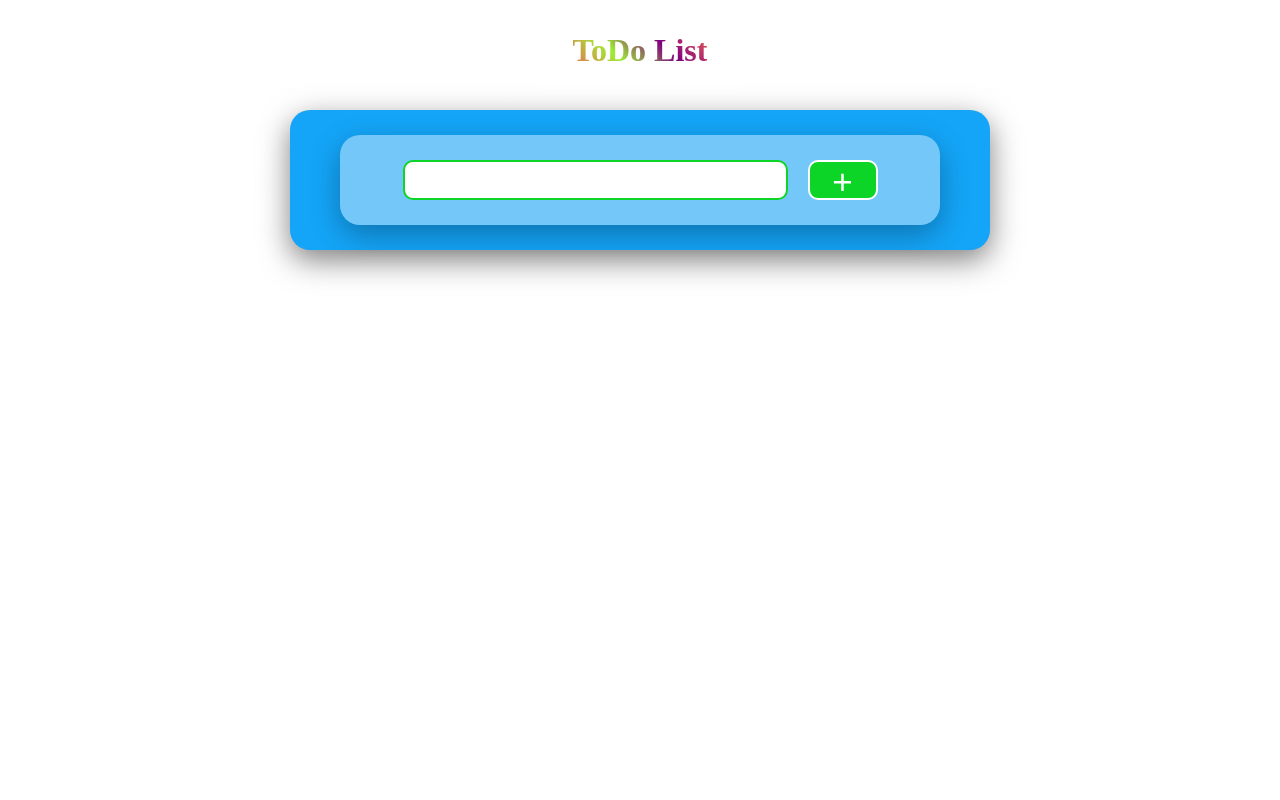
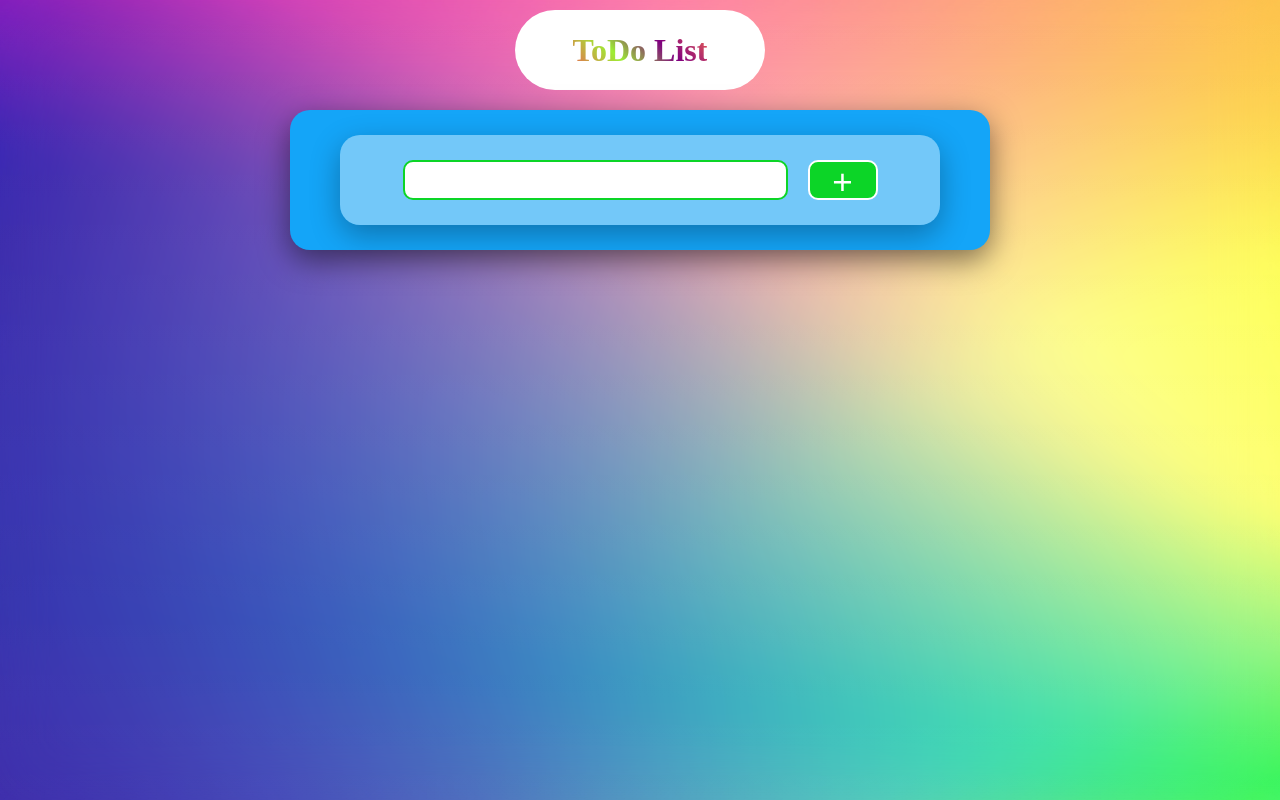
Before and after one commit to Mrcode93/Portfolio, a plain HTML site: page index.html in a window 1280 px wide. Drawn offline with nearby package versions, Linux system fonts and the light colour scheme.

Commit message:
Update style.css

```diff
--- a/style.css
+++ b/style.css
@@ -5,7 +5,7 @@
 }
 
 body {
-    background-image: url('/todoList/pexels-gradienta-6985119.jpg');
+    background-image: url('pexels-gradienta-6985119.jpg');
     background-size: cover;
     background-repeat: no-repeat;
     width: 100%;
```
